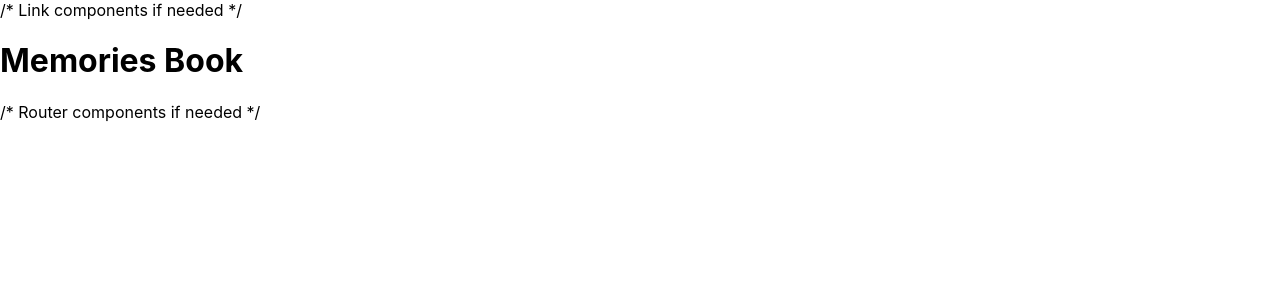
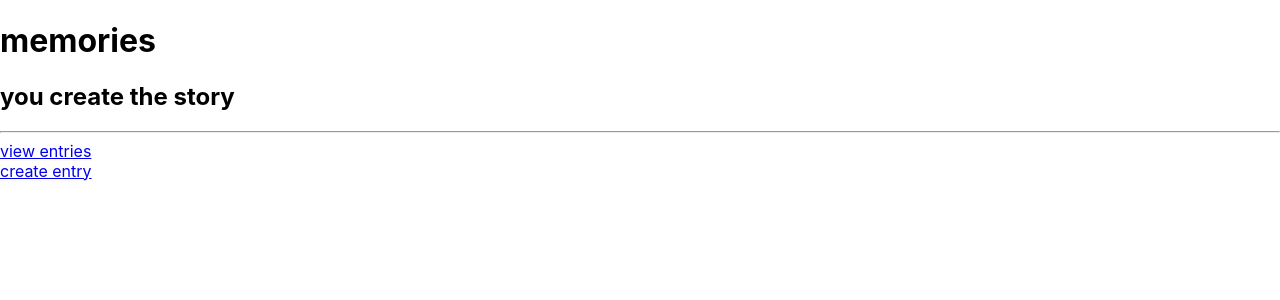
Before and after one commit to erikaf7/memories-frontend, a React (Create React App) app: page / in a window 1280 px wide. Shown: the top 300 px of the page. Built offline with nearby package versions, Linux system fonts and the light colour scheme.

Commit message:
Resolved conflicts.

```diff
--- a/src/App.js
+++ b/src/App.js
@@ -11,19 +11,11 @@
 function App() {
   return (
     <div className="container">
-      <header>
-        /* Link components if needed */
-        {/* just to test connection can be deleted/changed
-        <Link to="/">Home</Link> |
-        <Link to="/entries">All Entries</Link>
-        */}
-        <h1>Memories Book</h1>
-      </header>
-      /* Router components if needed */
+      <Homepage />
       {/* just to test connection can be deleted/changed */}
       {/* <Switch>*/}
-        {/*<Route exact path="/" component={ ConnectionTestHome } /> */}
-        {/*<Route exact path="/entries" component={ ConnectionTestList } /> */}
+      {/*<Route exact path="/" component={ ConnectionTestHome } /> */}
+      {/*<Route exact path="/entries" component={ ConnectionTestList } /> */}
       {/*</Switch>*/}
     </div>
   );
--- a/src/Homepage.js
+++ b/src/Homepage.js
@@ -1,4 +1,5 @@
 import React from 'react'
+import { Link } from 'react-router-dom'
 
 export default function Homepage() {
     return (
@@ -6,11 +7,10 @@
             <h1>memories</h1>
             <h2>you create the story</h2>
             <hr></hr>
-            <a href='#'>create entry</a>
+            <Link to="/entries">view entries</Link>
             <br />
-            <a href='#'>view all entries</a>
+            <Link to="/">create entry</Link>
+            <br />
         </div>
-
-
     )
 }
```
